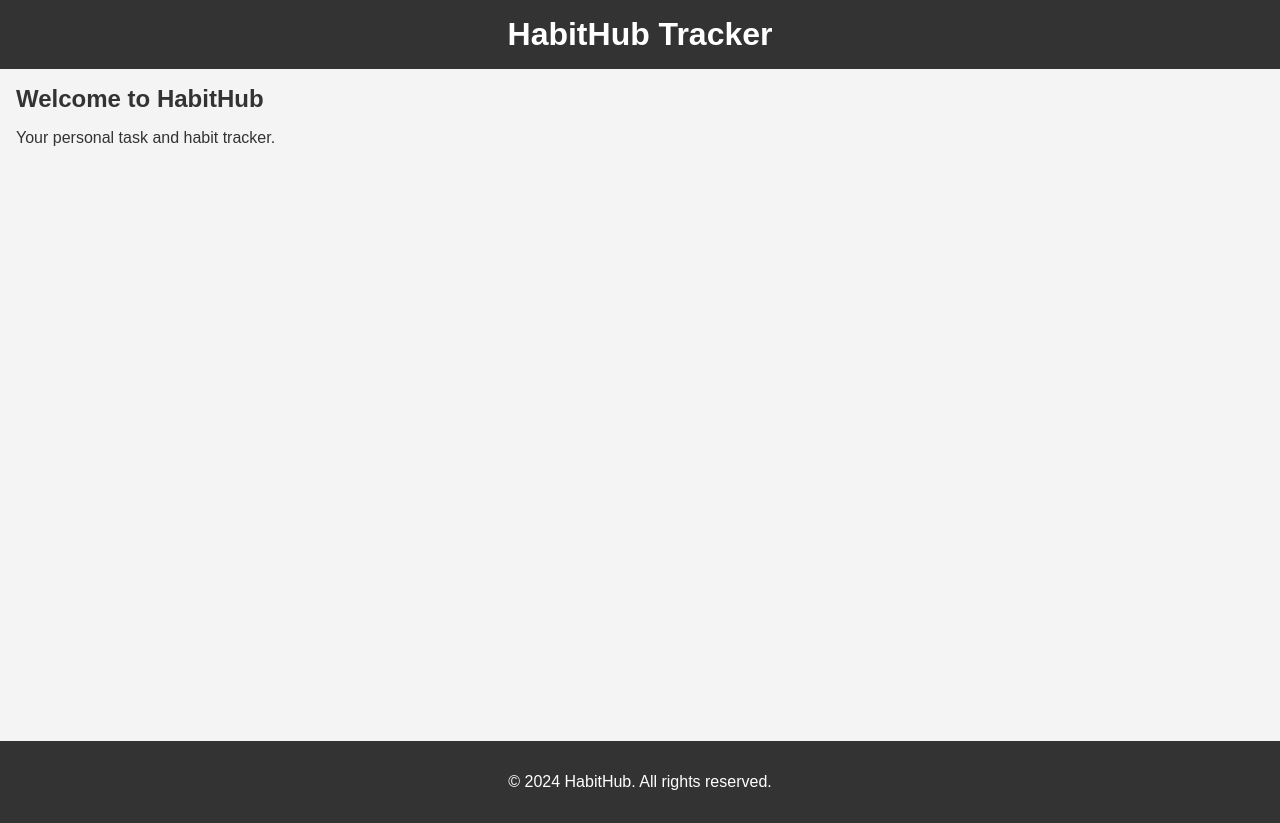
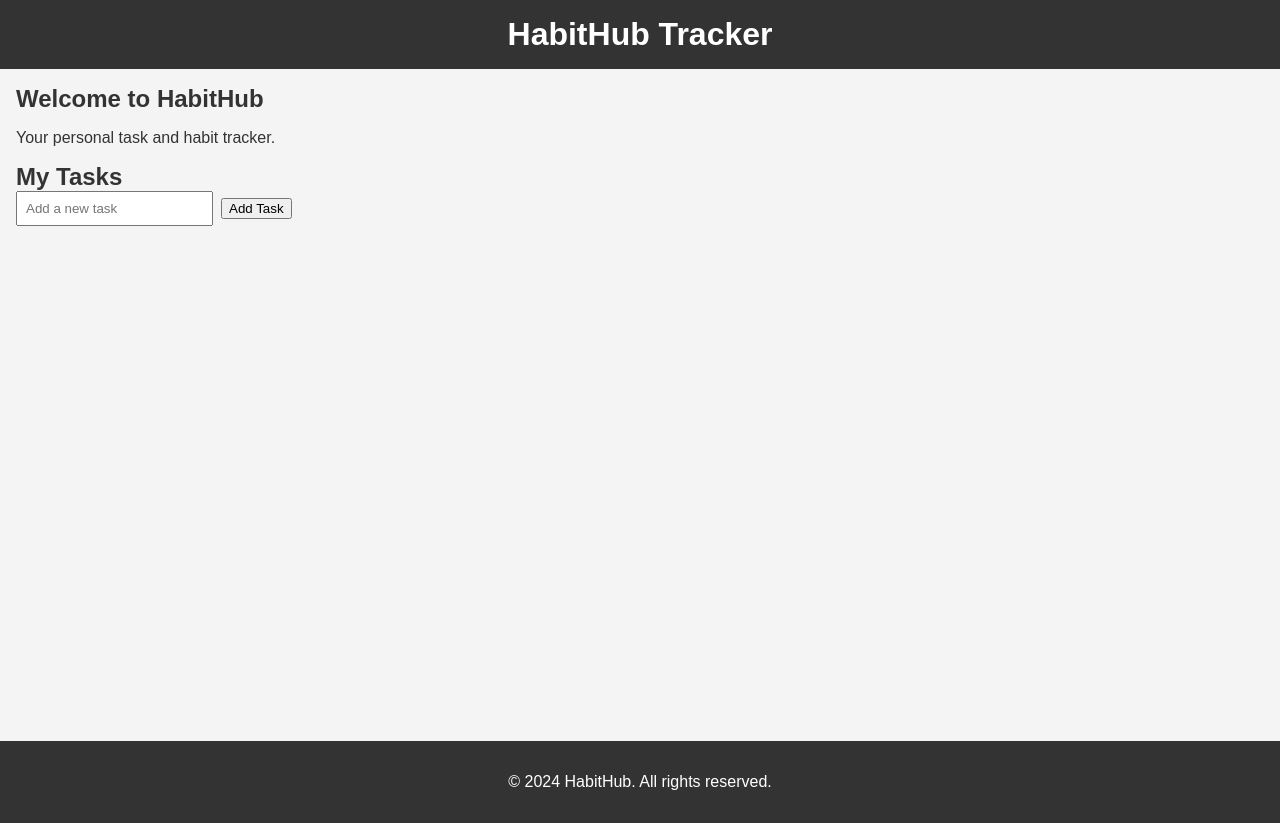
Before and after one commit to RuslanJuniorNavsegda/habithub-, a Next.js app: page / in a window 1280 px wide. Built offline with nearby package versions, Linux system fonts and the light colour scheme.

Commit message:
Изменения

```diff
--- a/app/page.js
+++ b/app/page.js
@@ -1,6 +1,7 @@
 import React from 'react';
 import Header from '../components/Header';
 import Footer from '../components/Footer';
+import TaskList from '../components/TaskList';
 
 export default function Home() {
   return (
@@ -9,7 +10,7 @@ export default function Home() {
       <main style={{ padding: '1rem' }}>
         <h2>Welcome to HabitHub</h2>
         <p>Your personal task and habit tracker.</p>
-        {/* Здесь будет отображаться TaskList позже */}
+        <TaskList />
       </main>
       <Footer />
     </div>
--- a/components/TaskItem.js
+++ b/components/TaskItem.js
@@ -0,0 +1,9 @@
+import React from 'react';
+
+const TaskItem = ({ task }) => (
+  <li style={{ padding: '0.5rem', borderBottom: '1px solid #ddd' }}>
+    {task.text}
+  </li>
+);
+
+export default TaskItem;
--- a/components/TaskList.js
+++ b/components/TaskList.js
@@ -0,0 +1,35 @@
+import React, { useState } from 'react';
+import TaskItem from './TaskItem';
+
+const TaskList = () => {
+  const [tasks, setTasks] = useState([]);
+  const [newTask, setNewTask] = useState('');
+
+  const handleAddTask = () => {
+    if (newTask.trim()) {
+      setTasks([...tasks, { id: Date.now(), text: newTask }]);
+      setNewTask('');
+    }
+  };
+
+  return (
+    <div style={{ marginTop: '1rem' }}>
+      <h2>My Tasks</h2>
+      <input
+        type="text"
+        value={newTask}
+        onChange={(e) => setNewTask(e.target.value)}
+        placeholder="Add a new task"
+        style={{ marginRight: '0.5rem', padding: '0.5rem' }}
+      />
+      <button onClick={handleAddTask}>Add Task</button>
+      <ul style={{ listStyleType: 'none', padding: 0 }}>
+        {tasks.map((task) => (
+          <TaskItem key={task.id} task={task} />
+        ))}
+      </ul>
+    </div>
+  );
+};
+
+export default TaskList;
```
